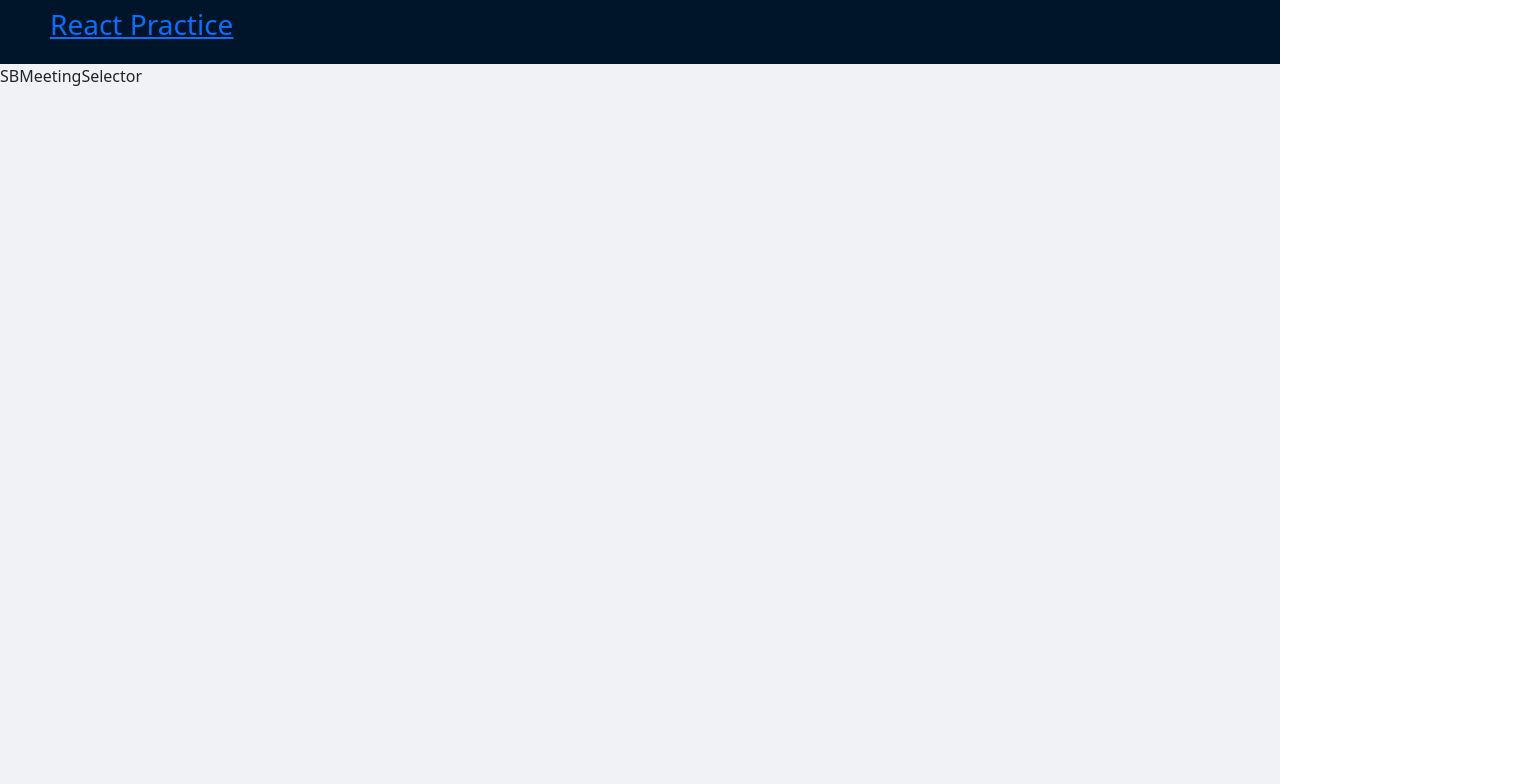
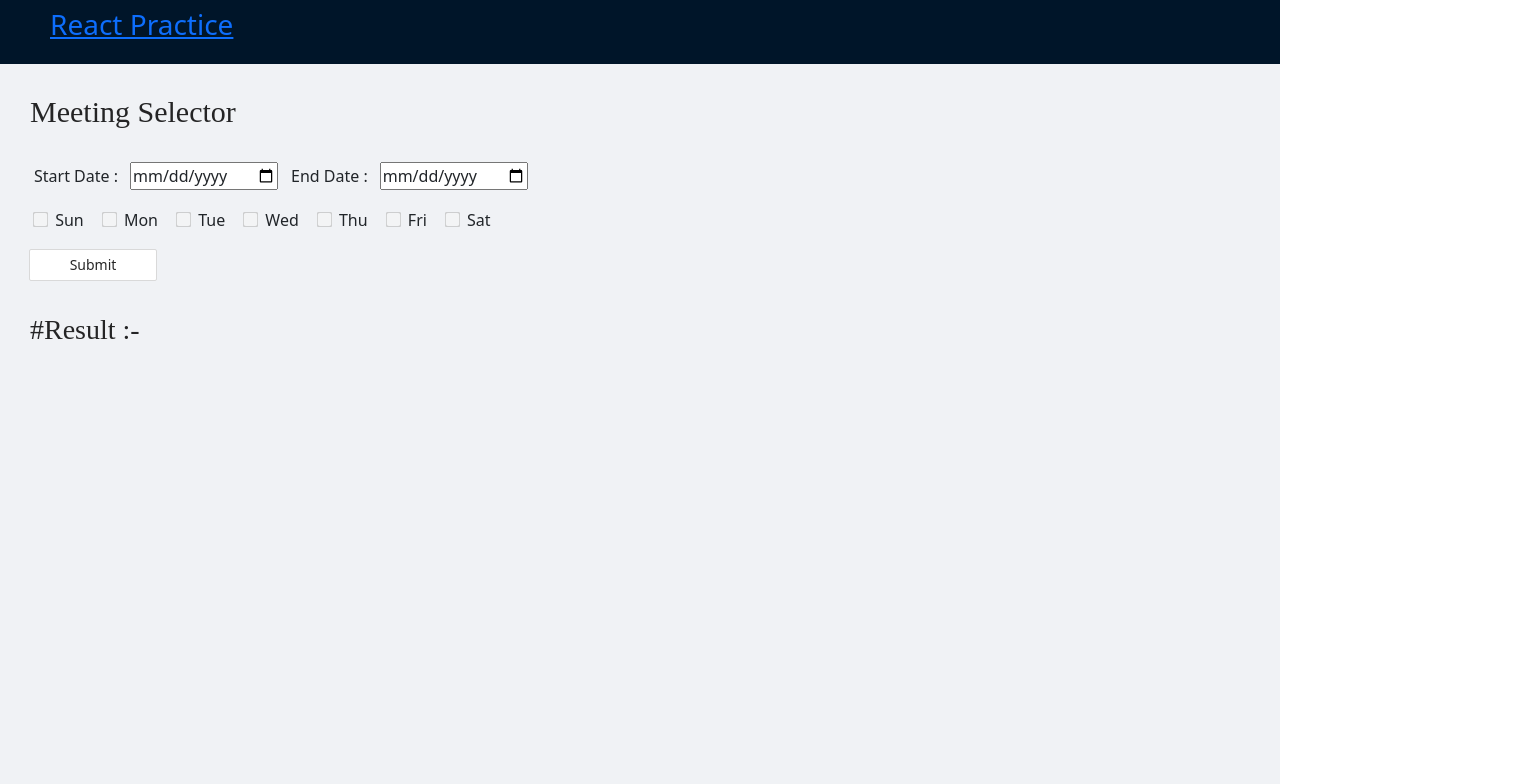
Before and after one commit to Gitter22/react-practice, a React (Create React App) app: page /sagarB/meeting-selector in a window 1280 px wide. Shown: the top 784 px of the page, 1536 px wide, since content can reach past the window. Built offline with nearby package versions, Linux system fonts and the light colour scheme; no server answers.

Commit message:
completed meeting selector tool

```diff
--- a/src/pages/Users/SagarB/ClientSidePagination/SBClientSidePagination.js
+++ b/src/pages/Users/SagarB/ClientSidePagination/SBClientSidePagination.js
@@ -32,6 +32,7 @@ const SBClientSidePagination = () => {
               avatar: user.avatar_url,
               name: user.login,
               type: user.type,
+              user: user,
             };
           });
           setUserList(response);
@@ -97,9 +98,9 @@ const SBClientSidePagination = () => {
     },
     {
       title: "Name",
-      dataIndex: "name",
-      key: "name",
-      render: (text) => <a>{text}</a>,
+      dataIndex: "user",
+      key: "user",
+      render: (user) => <a href={user.html_url} target="_blank"><div>{user.login}</div></a>
     },
     {
       title: "Type",
--- /dev/null
+++ b/src/pages/Users/SagarB/MeetingSelector/DateSelector.js
@@ -0,0 +1,159 @@
+import { Alert, Button, Input } from "antd";
+import React, { useRef, useState, useEffect } from "react";
+import Result from "./Result";
+import classes from "./SBMeetingSelector.module.css";
+import Weekdays from "./Weekdays";
+
+const DateSelector = (props) => {
+  let data = [
+    {
+      p_id: 0,
+      p_name: "Sun",
+      isDisabled: false,
+    },
+    {
+      p_id: 1,
+      p_name: "Mon",
+      isDisabled: false,
+    },
+    {
+      p_id: 2,
+      p_name: "Tue",
+      isDisabled: false,
+    },
+    {
+      p_id: 3,
+      p_name: "Wed",
+      isDisabled: false,
+    },
+    {
+      p_id: 4,
+      p_name: "Thu",
+      isDisabled: false,
+    },
+    {
+      p_id: 5,
+      p_name: "Fri",
+      isDisabled: false,
+    },
+    {
+      p_id: 6,
+      p_name: "Sat",
+      isDisabled: false,
+    },
+  ];
+
+  const startDate = useRef();
+  const endDate = useRef();
+  const [DateList, setDateList] = useState([]);
+  const [DateSelectorList, setDateSelectorList] = useState([]);
+  const [DateValidation, setDateValidation] = useState();
+  const [weekDays, setWeekDays] = useState(data);
+  const [daysChecked, setDaysChecked] = useState([]);
+  const [daysUnchecked, setDaysUnchecked] = useState([0, 1, 2, 3, 4, 5, 6]);
+  const [DisableDays, setDisableDays] = useState([]);
+
+  const changeCheck = (id) => {
+    const indexOfDay = daysChecked.findIndex((day) => day === id);
+    if (indexOfDay === -1) {
+      setDaysChecked([...daysChecked, id]);
+    } else {
+      setDaysChecked(daysChecked.filter((day) => day !== id));
+    }
+  };
+
+  const enumerateDaysBetweenDates = function (start, end) {
+    var arr = new Array(),
+      arr2 = new Array(),
+      dt = new Date(start);
+
+    while (dt <= end) {
+      arr2.push(new Date(dt).getDay());
+      if (
+        daysChecked.length > 0 &&
+        daysChecked.includes(new Date(dt).getDay())
+      ) {
+        arr.push(new Date(dt));
+      }
+      dt.setDate(dt.getDate() + 1);
+    }
+    setDateList(arr);
+    setDateSelectorList(arr2);
+    return arr;
+  };
+
+  const submitHandler = (e) => {
+    e.preventDefault();
+    const startdate = new Date(startDate.current.value);
+    const enddate = new Date(endDate.current.value);
+    const time_diff = enddate - startdate;
+    if (DateSelectorList.length === 0) {
+      setDateValidation("Please select startDate and endDate.!");
+    }
+    if (time_diff < 0) {
+      setDateValidation("Start date should be less than enddate.!");
+    } else {
+      setDateValidation("");
+      enumerateDaysBetweenDates(startdate, enddate);
+    }
+    const weekdaysList = [];
+    data.map((newObj, number) => {
+      let isAdd = false;
+      DateSelectorList.map((obj, index) => {
+        if (number === obj) {
+          if (!isAdd) {
+            newObj.isDisabled = true;
+            weekdaysList.push(newObj);
+            isAdd = true;
+          }
+        }
+      });
+      if (!isAdd) {
+        newObj.isDisabled = false;
+        weekdaysList.push(newObj);
+      }
+    });
+    setWeekDays(weekdaysList);
+    // let diff = daysUnchecked.filter((x) => !DateSelectorList.includes(x));
+  };
+
+  return (
+    <div className={classes.pagination}>
+      {DateValidation && (
+        <Alert
+          message={DateValidation}
+          type="error"
+          style={{ width: "76rem" }}
+        />
+      )}
+      <form className={classes.pagination_div} onSubmit={submitHandler}>
+        <div className={classes.date_input}>
+          <label>Start Date :</label>
+          <input
+            type="date"
+            style={{ marginLeft: 12 }}
+            ref={startDate}
+            required
+          />
+          <label style={{ marginLeft: "13px" }}>End Date :</label>
+          <input
+            type="date"
+            style={{ marginLeft: 12 }}
+            ref={endDate}
+            onChange={submitHandler}
+            required
+          />
+          <Weekdays weekDays={weekDays} changeCheck={changeCheck} />
+          <Input
+            style={{ marginLeft: "-5px", width: "8rem" }}
+            type="submit"
+            value="Submit"
+          />
+        </div>
+      </form>
+      <Result daysChecked={daysChecked} DateList={DateList} />
+    </div>
+  );
+};
+
+export default DateSelector;
--- /dev/null
+++ b/src/pages/Users/SagarB/MeetingSelector/Result.js
@@ -0,0 +1,48 @@
+import React, { useRef, useState } from "react";
+
+const Result = (props) => {
+  const { daysChecked, DateList } = props;
+
+  return (
+    <>
+      <h3>#Result :-</h3>
+      <br />
+      {daysChecked.length > 0 &&
+        DateList.map((date) => {
+          var day = date.getDay();
+          switch (day) {
+            case 0:
+              day = "Sun";
+              break;
+            case 1:
+              day = "Mon";
+              break;
+            case 2:
+              day = "Tue";
+              break;
+            case 3:
+              day = "Wed";
+              break;
+            case 4:
+              day = "Thu";
+              break;
+            case 5:
+              day = "Fri";
+              break;
+            case 6:
+              day = "Sat";
+              break;
+            default:
+              break;
+          }
+          return (
+            <p key={date}>
+              {day}, {date.getDate()}/{date.getMonth() + 1}/{date.getFullYear()}
+            </p>
+          );
+        })}
+    </>
+  );
+};
+
+export default Result;
--- a/src/pages/Users/SagarB/MeetingSelector/SBMeetingSelector.js
+++ b/src/pages/Users/SagarB/MeetingSelector/SBMeetingSelector.js
@@ -1,9 +1,19 @@
-import React from 'react'
+import React from "react";
+import DateSelector from "./DateSelector";
 
 const SBMeetingSelector = () => {
-    return (
-        <div>SBMeetingSelector</div>
-    )
-}
+  return (
+    <div
+      style={{
+        display: "block",
+        width: "96rem",
+        padding: 30,
+      }}
+    >
+      <h4 style={{ fontSize: 30, fontFamily: "initial" }}>Meeting Selector</h4>
+      <DateSelector />
+    </div>
+  );
+};
 
-export default SBMeetingSelector
+export default SBMeetingSelector;
--- /dev/null
+++ b/src/pages/Users/SagarB/MeetingSelector/SBMeetingSelector.module.css
@@ -0,0 +1,54 @@
+.pagination {
+    margin-bottom: 27px;
+    margin-top: 18px;
+}
+
+.pagination h3 {
+    font-family: 'initial';
+}
+
+.search-pagination {
+    margin-top: -32px;
+    width: 201px;
+    margin-left: 15.1rem;
+}
+
+.search-bar {
+    margin-top: -32px;
+    width: 201px;
+    margin-left: 28rem;
+}
+
+.pagination_div {
+    margin-right: 5px;
+}
+
+.pagination_div .page_button {
+    width: 7rem;
+}
+
+.date_input {
+    margin: 2rem;
+    margin-left: 4px;
+}
+
+.weekdays {
+    margin-left: 0rem;
+    margin-top: 16px;
+    margin-bottom: 17px;
+}
+
+.weekdays label {
+    display: inline-block;
+    padding-right: 19px;
+    white-space: nowrap;
+}
+
+.weekdays input {
+    vertical-align: middle;
+}
+
+.weekdays label span {
+    vertical-align: middle;
+    margin-left: 4px;
+}
--- /dev/null
+++ b/src/pages/Users/SagarB/MeetingSelector/Weekdays.js
@@ -0,0 +1,29 @@
+import React from "react";
+import classes from "./SBMeetingSelector.module.css";
+
+const Weekdays = (props) => {
+  const { weekDays, changeCheck } = props;
+
+  return (
+    <div className={classes.weekdays}>
+      {weekDays.map((obj, index) => (
+        <label htmlFor={obj.p_name} key={obj.p_id}>
+          <input
+            id={obj.p_id}
+            type="checkbox"
+            disabled={!obj.isDisabled}
+            onChange={() => {
+              changeCheck(obj.p_id);
+            }}
+            style={{
+              transform: "scale(1.2)",
+            }}
+          />
+          <span> {obj.p_name}</span>
+        </label>
+      ))}
+    </div>
+  );
+};
+
+export default Weekdays;
--- a/src/users.js
+++ b/src/users.js
@@ -54,6 +54,10 @@ const users = [{
         id: 1,
         projectId: 1,
         path: '/client-side-pagination'
+    },{
+        id: 2,
+        projectId: 3,
+        path: '/meeting-selector'
     }]
 }, {
     id: 5,
```
